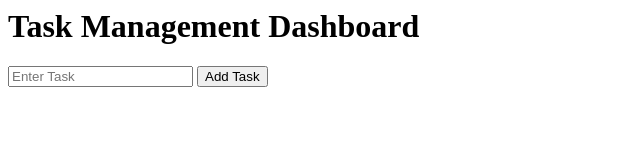
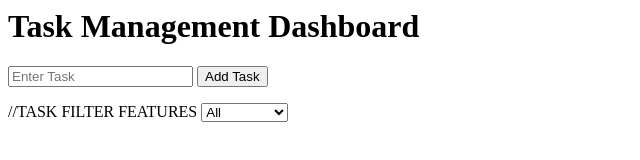
Before and after one commit to akalya-tech155/Task-Management-Dashboard, a plain HTML site: page index.html in a window 1280 px wide. Shown: the whole page, without its empty margins (0-640 px from the left). Drawn offline with Linux system fonts and the light colour scheme.

Commit message:
updated html file

```diff
--- a/index.html
+++ b/index.html
@@ -5,3 +5,12 @@
 <button id="addBtn">Add Task</button>
 
 <ul id="taskList"></ul>
+
+
+//TASK FILTER FEATURES
+
+<select id="filter">
+  <option>All</option>
+  <option>Completed</option>
+  <option>Pending</option>
+</select>
```
